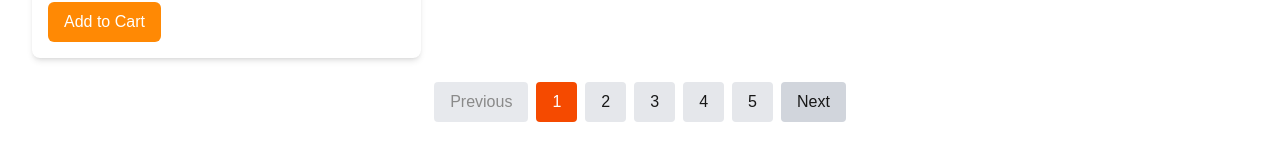
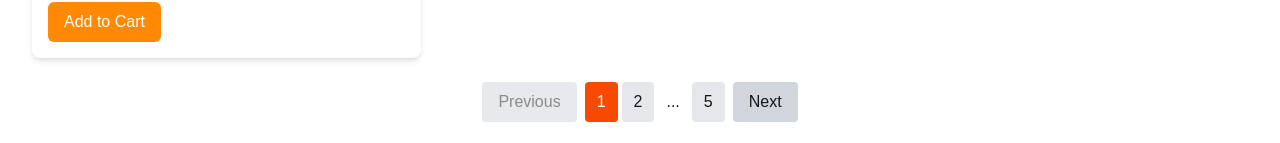
Before and after one commit to NavneeshYadav/Sweet-Shop, a Next.js app: page /products in a window 1280 px wide. Shown: the part 1456-1599 px from the top of the page. Built offline with nearby package versions, Linux system fonts and the light colour scheme.

Commit message:
Fixing pagination bar

```diff
--- a/src/app/products/page.tsx
+++ b/src/app/products/page.tsx
@@ -122,7 +122,8 @@ const ProductList: React.FC = () => {
 
       {/* Pagination Controls */}
       {totalPages > 1 && (
-        <div className="flex justify-center mt-6 space-x-2">
+        <div className="flex flex-wrap justify-center mt-6 gap-2">
+          {/* Previous Button */}
           <button
             onClick={() => setCurrentPage((prev) => Math.max(prev - 1, 1))}
             disabled={currentPage === 1}
@@ -130,17 +131,50 @@ const ProductList: React.FC = () => {
           >
             Previous
           </button>
-          {[...Array(totalPages)].map((_, index) => (
-            <button
-              key={index + 1}
-              onClick={() => setCurrentPage(index + 1)}
-              className={`px-4 py-2 ${
-                currentPage === index + 1 ? "bg-orange-600 text-white" : "bg-gray-200"
-              } rounded`}
-            >
-              {index + 1}
-            </button>
-          ))}
+
+          {/* Page Numbers */}
+          <div className="flex space-x-1">
+            {/* Always Show First Page */}
+            {currentPage > 2 && (
+              <>
+                <button
+                  onClick={() => setCurrentPage(1)}
+                  className={`px-3 py-2 ${currentPage === 1 ? "bg-orange-600 text-white" : "bg-gray-200"} rounded`}
+                >
+                  1
+                </button>
+                {currentPage > 3 && <span className="px-2 py-2">...</span>}
+              </>
+            )}
+
+            {/* Show Previous, Current & Next Pages */}
+            {Array.from({ length: totalPages }, (_, i) => i + 1)
+              .filter((page) => page >= currentPage - 1 && page <= currentPage + 1)
+              .map((page) => (
+                <button
+                  key={page}
+                  onClick={() => setCurrentPage(page)}
+                  className={`px-3 py-2 ${currentPage === page ? "bg-orange-600 text-white" : "bg-gray-200"} rounded`}
+                >
+                  {page}
+                </button>
+              ))}
+
+            {/* Always Show Last Page */}
+            {currentPage < totalPages - 1 && (
+              <>
+                {currentPage < totalPages - 2 && <span className="px-2 py-2">...</span>}
+                <button
+                  onClick={() => setCurrentPage(totalPages)}
+                  className={`px-3 py-2 ${currentPage === totalPages ? "bg-orange-600 text-white" : "bg-gray-200"} rounded`}
+                >
+                  {totalPages}
+                </button>
+              </>
+            )}
+          </div>
+
+          {/* Next Button */}
           <button
             onClick={() => setCurrentPage((prev) => Math.min(prev + 1, totalPages))}
             disabled={currentPage === totalPages}
```
